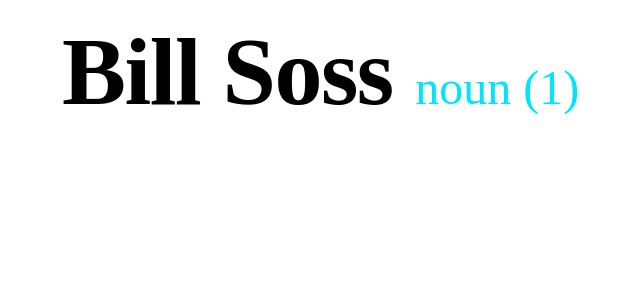
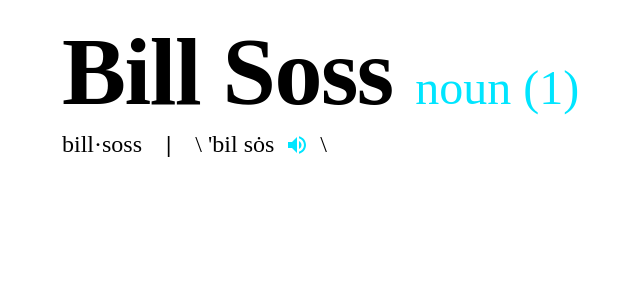
Before and after one commit to sossw1/React-Portfolio, a React (Create React App) app: page / in a window 1280 px wide. Shown: the top 300 px of the page, without its empty margins (2-642 px from the left). Built offline with nearby package versions, Linux system fonts and the light colour scheme.

Commit message:
syllable and pronunciation

```diff
--- a/src/components/Intro.tsx
+++ b/src/components/Intro.tsx
@@ -1,4 +1,5 @@
-import { Container, Typography } from '@mui/material';
+import { Button, Container, Typography } from '@mui/material';
+import { VolumeUp } from '@mui/icons-material';
 
 export default function Intro() {
   return (
@@ -14,6 +15,30 @@ export default function Intro() {
           noun (1)
         </Typography>
       </Typography>
+      <Typography variant='h5' fontFamily='serif' mb='0.75rem'>
+        bill·soss
+        <Typography
+          variant='h5'
+          p='0 1.5rem'
+          fontFamily='serif'
+          fontWeight='bold'
+          display='inline'
+        >
+          |
+        </Typography>
+        \ 'bil sȯs{' '}
+        <Button
+          sx={{
+            display: 'inline',
+            lineHeight: '1rem',
+            p: '0 5px',
+            minWidth: '24px'
+          }}
+        >
+          <VolumeUp />
+        </Button>{' '}
+        \
+      </Typography>
     </Container>
   );
 }
```
